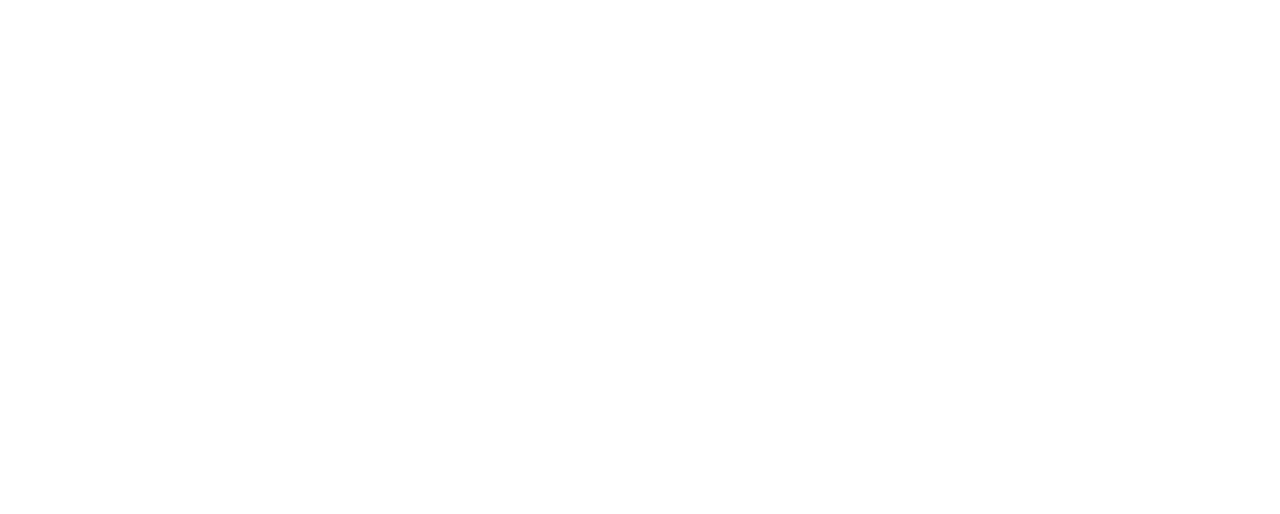
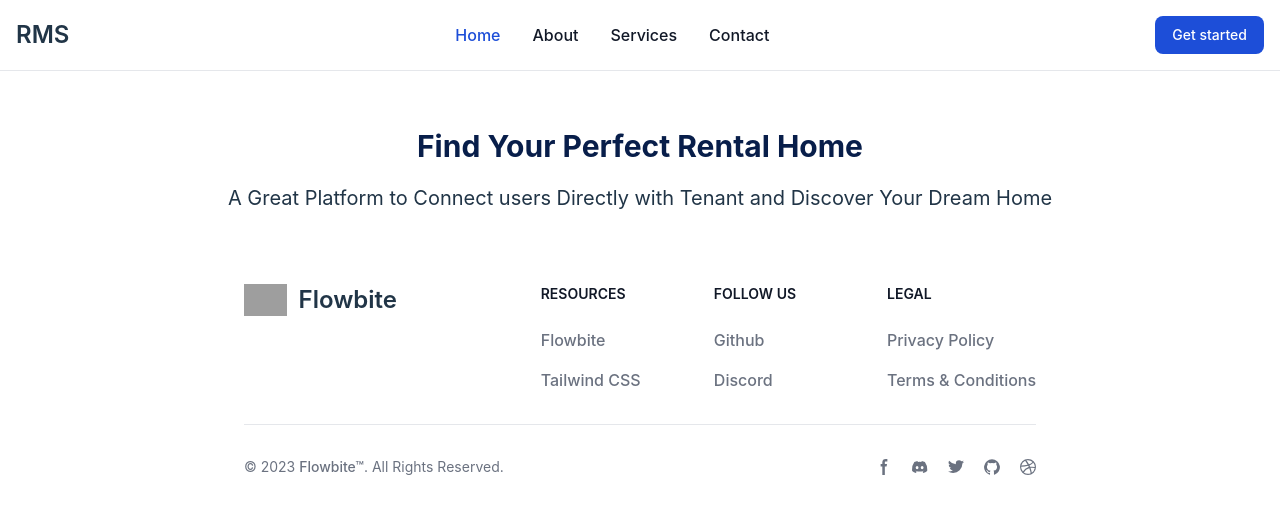
Before and after one commit to adnan4k/RMS, a React (Vite) app in the folder frontend/: page /home in a window 1280 px wide. Before the commit this address had no page. Shown: the top 514 px of the page. Built offline with nearby package versions, Linux system fonts and the light colour scheme; grey boxes are pictures that could not be loaded.

Commit message:
here text added

```diff
--- a/frontend/src/App.jsx
+++ b/frontend/src/App.jsx
@@ -2,6 +2,7 @@
 import { BrowserRouter, Routes, Route } from 'react-router-dom';
 import Signup from './pages/Signup';
 import Login from './pages/Login';
+import Home from './pages/Home';
 
 
 
@@ -12,6 +13,7 @@
       <Routes>
         <Route path="/signup" element={<Signup />} />
         <Route path="/login" element={<Login />} />
+        <Route path="/home" element={<Home />} />
 
       </Routes>
     </BrowserRouter>    </div>
--- a/frontend/src/components/Navbar.jsx
+++ b/frontend/src/components/Navbar.jsx
@@ -1,45 +1,95 @@
+import { Link } from "react-router-dom";
 
 function Navbar() {
   return (
-    <div>
-
-
+    <div className="mb-10">
       <nav className="bg-white dark:bg-gray-900 fixed w-full z-20 top-0 start-0 border-b border-gray-200 dark:border-gray-600">
         <div className="max-w-screen-xl flex flex-wrap items-center justify-between mx-auto p-4">
-  <a href="https://flowbite.com/" className="flex items-center space-x-3 rtl:space-x-reverse">
-      <img src="https://flowbite.com/docs/images/logo.svg" className="h-8" alt="Flowbite Logo"/>
-      <span className="self-center text-2xl font-semibold whitespace-nowrap dark:text-white">Flowbite</span>
-  </a>
+          <Link
+            to="/home"
+            className="flex items-center space-x-3 rtl:space-x-reverse"
+          >
+
+            <span className="self-center text-2xl font-semibold whitespace-nowrap dark:text-white">
+              RMS
+            </span>
+          </Link>
           <div className="flex md:order-2 space-x-3 md:space-x-0 rtl:space-x-reverse">
-      <button type="button" className="text-white bg-blue-700 hover:bg-blue-800 focus:ring-4 focus:outline-none focus:ring-blue-300 font-medium rounded-lg text-sm px-4 py-2 text-center dark:bg-blue-600 dark:hover:bg-blue-700 dark:focus:ring-blue-800">Get started</button>
-      <button data-collapse-toggle="navbar-sticky" type="button" className="inline-flex items-center p-2 w-10 h-10 justify-center text-sm text-gray-500 rounded-lg md:hidden hover:bg-gray-100 focus:outline-none focus:ring-2 focus:ring-gray-200 dark:text-gray-400 dark:hover:bg-gray-700 dark:focus:ring-gray-600" aria-controls="navbar-sticky" aria-expanded="false">
+            <button
+              type="button"
+              className="text-white bg-blue-700 hover:bg-blue-800 focus:ring-4 focus:outline-none focus:ring-blue-300 font-medium rounded-lg text-sm px-4 py-2 text-center dark:bg-blue-600 dark:hover:bg-blue-700 dark:focus:ring-blue-800"
+            >
+              Get started
+            </button>
+            <button
+              data-collapse-toggle="navbar-sticky"
+              type="button"
+              className="inline-flex items-center p-2 w-10 h-10 justify-center text-sm text-gray-500 rounded-lg md:hidden hover:bg-gray-100 focus:outline-none focus:ring-2 focus:ring-gray-200 dark:text-gray-400 dark:hover:bg-gray-700 dark:focus:ring-gray-600"
+              aria-controls="navbar-sticky"
+              aria-expanded="false"
+            >
               <span className="sr-only">Open main menu</span>
-        <svg className="w-5 h-5" aria-hidden="true" xmlns="http://www.w3.org/2000/svg" fill="none" viewBox="0 0 17 14">
-            <path stroke="currentColor" strokeLinecap="round" strokeLinejoin="round" strokeWidth="2" d="M1 1h15M1 7h15M1 13h15"/>
+              <svg
+                className="w-5 h-5"
+                aria-hidden="true"
+                xmlns="http://www.w3.org/2000/svg"
+                fill="none"
+                viewBox="0 0 17 14"
+              >
+                <path
+                  stroke="currentColor"
+                  strokeLinecap="round"
+                  strokeLinejoin="round"
+                  strokeWidth="2"
+                  d="M1 1h15M1 7h15M1 13h15"
+                />
               </svg>
             </button>
           </div>
-  <div className="items-center justify-between hidden w-full md:flex md:w-auto md:order-1" id="navbar-sticky">
+          <div
+            className="items-center justify-between hidden w-full md:flex md:w-auto md:order-1"
+            id="navbar-sticky"
+          >
             <ul className="flex flex-col p-4 md:p-0 mt-4 font-medium border border-gray-100 rounded-lg bg-gray-50 md:space-x-8 rtl:space-x-reverse md:flex-row md:mt-0 md:border-0 md:bg-white dark:bg-gray-800 md:dark:bg-gray-900 dark:border-gray-700">
               <li>
-        <a href="#" className="block py-2 px-3 text-white bg-blue-700 rounded md:bg-transparent md:text-blue-700 md:p-0 md:dark:text-blue-500" aria-current="page">Home</a>
+                <Link
+                  to="/home"
+                  className="block py-2 px-3 text-white bg-blue-700 rounded md:bg-transparent md:text-blue-700 md:p-0 md:dark:text-blue-500"
+                  aria-current="page"
+                >
+                  Home
+                </Link>
               </li>
               <li>
-        <a href="#" className="block py-2 px-3 text-gray-900 rounded hover:bg-gray-100 md:hover:bg-transparent md:hover:text-blue-700 md:p-0 md:dark:hover:text-blue-500 dark:text-white dark:hover:bg-gray-700 dark:hover:text-white md:dark:hover:bg-transparent dark:border-gray-700">About</a>
+                <a
+                  href="#"
+                  className="block py-2 px-3 text-gray-900 rounded hover:bg-gray-100 md:hover:bg-transparent md:hover:text-blue-700 md:p-0 md:dark:hover:text-blue-500 dark:text-white dark:hover:bg-gray-700 dark:hover:text-white md:dark:hover:bg-transparent dark:border-gray-700"
+                >
+                  About
+                </a>
               </li>
               <li>
-        <a href="#" className="block py-2 px-3 text-gray-900 rounded hover:bg-gray-100 md:hover:bg-transparent md:hover:text-blue-700 md:p-0 md:dark:hover:text-blue-500 dark:text-white dark:hover:bg-gray-700 dark:hover:text-white md:dark:hover:bg-transparent dark:border-gray-700">Services</a>
+                <a
+                  href="#"
+                  className="block py-2 px-3 text-gray-900 rounded hover:bg-gray-100 md:hover:bg-transparent md:hover:text-blue-700 md:p-0 md:dark:hover:text-blue-500 dark:text-white dark:hover:bg-gray-700 dark:hover:text-white md:dark:hover:bg-transparent dark:border-gray-700"
+                >
+                  Services
+                </a>
               </li>
               <li>
-        <a href="#" className="block py-2 px-3 text-gray-900 rounded hover:bg-gray-100 md:hover:bg-transparent md:hover:text-blue-700 md:p-0 md:dark:hover:text-blue-500 dark:text-white dark:hover:bg-gray-700 dark:hover:text-white md:dark:hover:bg-transparent dark:border-gray-700">Contact</a>
+                <a
+                  href="#"
+                  className="block py-2 px-3 text-gray-900 rounded hover:bg-gray-100 md:hover:bg-transparent md:hover:text-blue-700 md:p-0 md:dark:hover:text-blue-500 dark:text-white dark:hover:bg-gray-700 dark:hover:text-white md:dark:hover:bg-transparent dark:border-gray-700"
+                >
+                  Contact
+                </a>
               </li>
             </ul>
           </div>
         </div>
       </nav>
-
     </div>
-  )
+  );
 }
 
-export default Navbar
+export default Navbar;
--- /dev/null
+++ b/frontend/src/pages/Home.jsx
@@ -0,0 +1,25 @@
+import Layout from "../layout/Layout";
+
+function Home() {
+  return (
+    <Layout>
+      <div className="mt-32">
+        <div className="flex flex-col justify-center items-center">
+          <div>
+            <h1 className="text-[#081E4A] text-center text-3xl font-bold">
+              Find Your Perfect Rental Home
+            </h1>
+          </div>
+          <div>
+            <p className="text-xl my-5">
+              A Great Platform to Connect users Directly with Tenant
+              and Discover Your Dream Home
+            </p>
+          </div>
+        </div>
+      </div>
+    </Layout>
+  );
+}
+
+export default Home;
```
Also changed, not shown: frontend/src/pages/LandingPage.jsx (deleted, +0 -8 lines). Lines whose indentation alone changed are shown as unchanged.
